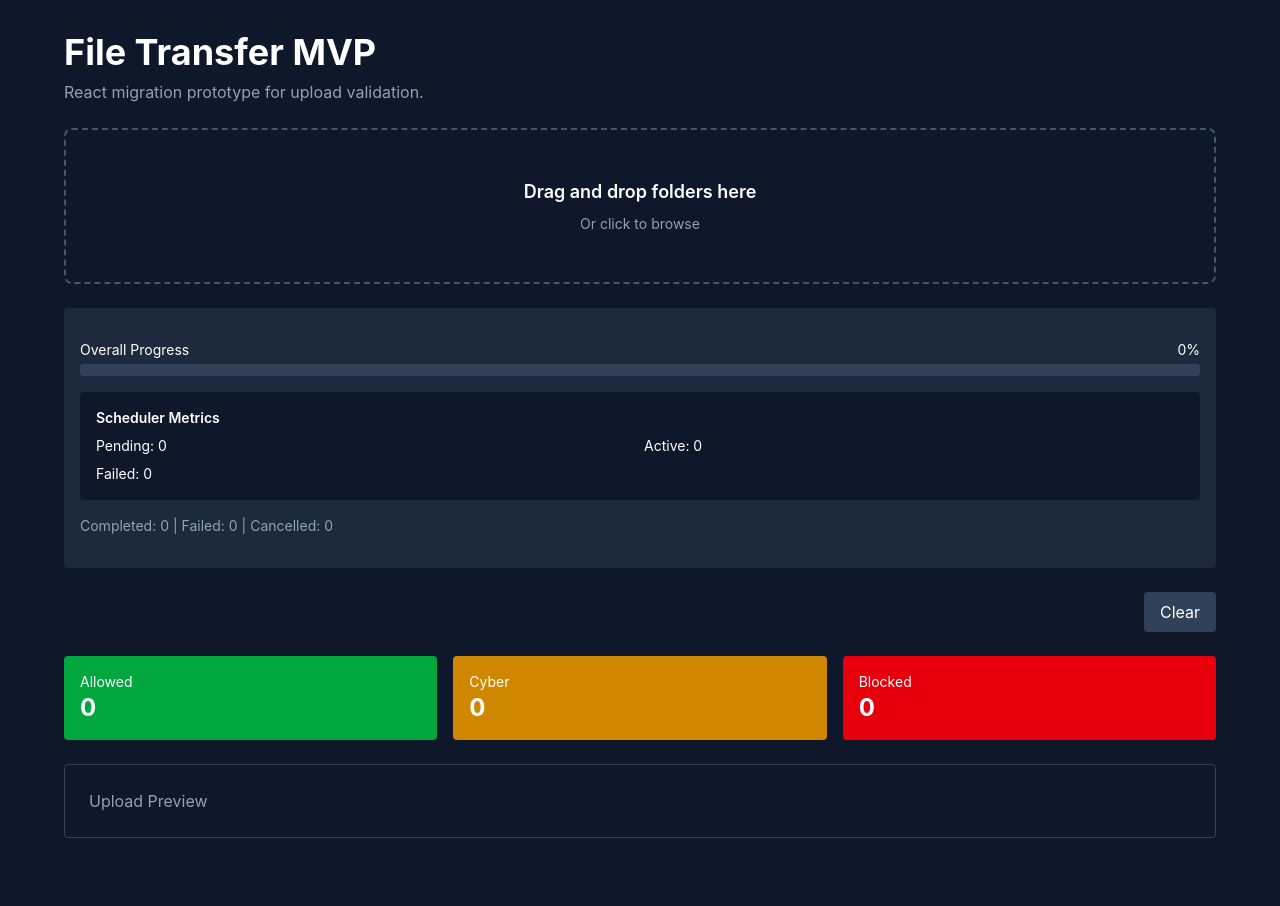
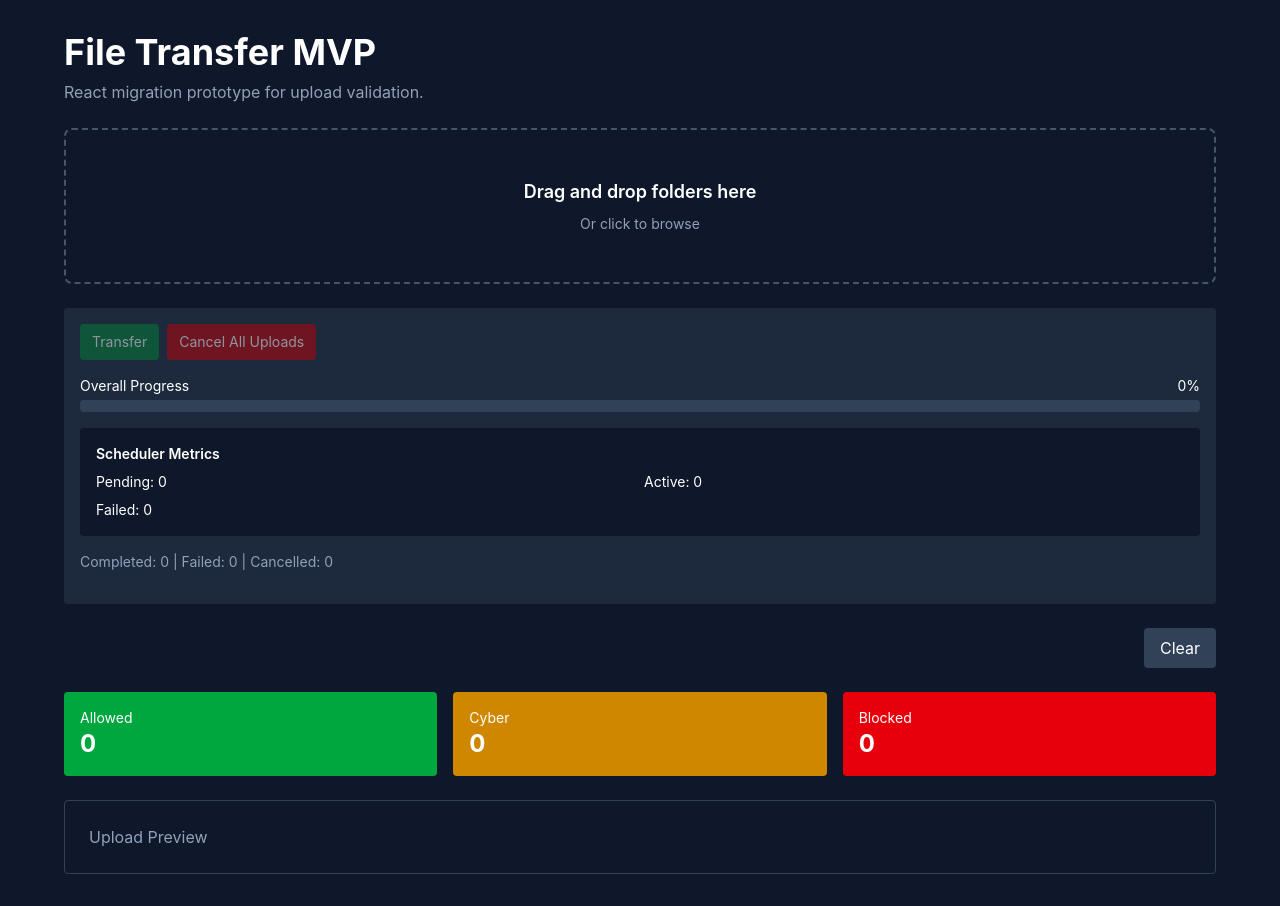
Before and after one commit to VictorMangs/dropbox, a React (Vite) app: page / in a window 1280 px wide. Before the commit the page ends 870 px from the top, so only its background shows below. Built offline with nearby package versions, Linux system fonts and the light colour scheme.

Commit message:
Enable disable buttons

```diff
--- a/src/components/UploadQueue.tsx
+++ b/src/components/UploadQueue.tsx
@@ -135,15 +135,21 @@ export function UploadQueue() {
   return (
     <div className="space-y-4 rounded bg-slate-800 p-4">
       <div className="flex gap-2">
-        {!hasStarted && uploadQueue.length > 0 && (
         <button
           onClick={startTransfer}
-            disabled={loading || !canTransfer}
+          disabled={loading || !canTransfer || uploadQueue.length === 0}
           className="rounded bg-green-700 px-3 py-2 text-sm hover:bg-green-600 disabled:opacity-50 disabled:cursor-not-allowed"
         >
           {loading ? 'Starting...' : 'Transfer'}
         </button>
-        )}
+
+        <button
+          onClick={cancelAllUploads}
+          disabled={activeUploads === 0}
+          className="rounded bg-red-700 px-3 py-2 text-sm hover:bg-red-600 disabled:opacity-50 disabled:cursor-not-allowed"
+        >
+          Cancel All Uploads
+        </button>
 
         {unapprovedFiles.length > 0 && (
           <div className="flex items-center gap-2 rounded bg-red-900 px-3 py-2 text-sm text-red-100">
@@ -152,17 +158,6 @@ export function UploadQueue() {
               {unapprovedFiles.length} unapproved {unapprovedFiles.length === 1 ? 'file' : 'files'}
             </span>
           </div>
-        )}
-
-        {hasStarted && (
-          <button
-            onClick={
-              cancelAllUploads
-            }
-            className="rounded bg-red-700 px-3 py-2 text-sm hover:bg-red-600"
-          >
-            Cancel All Uploads
-          </button>
         )}
       </div>
 
```
Lines whose indentation alone changed are shown as unchanged.
